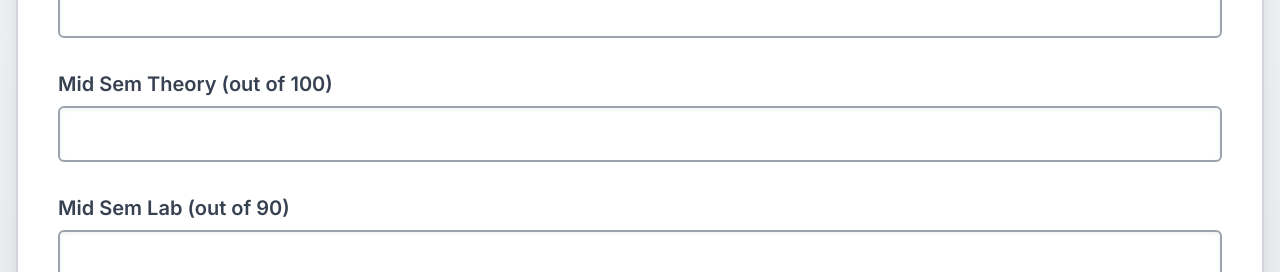
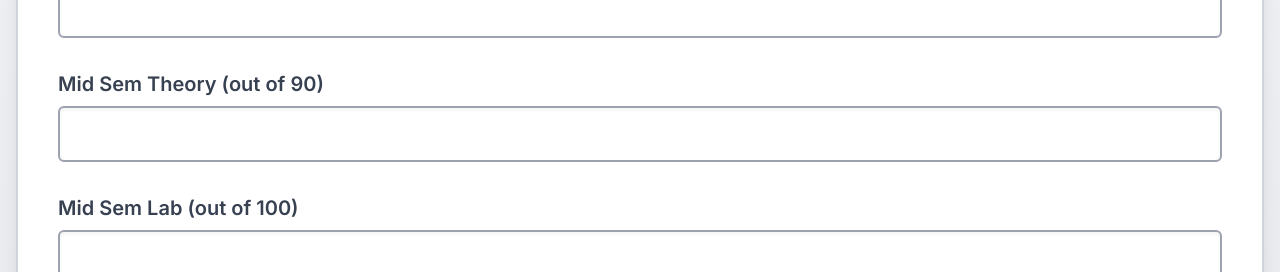
Before and after one commit to Arihant25/gradR, a Next.js app: page /courses/Introduction-to-Software-Systems in a window 1280 px wide. Shown: the part 416-688 px from the top of the page. Built offline with nearby package versions, Linux system fonts and the light colour scheme.

Commit message:
Fix ISS marks (correctly)

```diff
--- a/src/app/courses/Introduction-to-Software-Systems/page.tsx
+++ b/src/app/courses/Introduction-to-Software-Systems/page.tsx
@@ -106,7 +106,7 @@ const ISSPage = () => {
             />
           </div>
           <div className="mb-8 animate-fade-in animate-delay-200">
-            <h3 className="text-lg sm:text-xl font-semibold mb-2 text-gray-700">Mid Sem Theory (out of 100)</h3>
+            <h3 className="text-lg sm:text-xl font-semibold mb-2 text-gray-700">Mid Sem Theory (out of 90)</h3>
             <input
               type="number"
               name="midSemTheory"
@@ -117,7 +117,7 @@ const ISSPage = () => {
             />
           </div>
           <div className="mb-8 animate-fade-in animate-delay-300">
-            <h3 className="text-lg sm:text-xl font-semibold mb-2 text-gray-700">Mid Sem Lab (out of 90)</h3>
+            <h3 className="text-lg sm:text-xl font-semibold mb-2 text-gray-700">Mid Sem Lab (out of 100)</h3>
             <input
               type="number"
               name="midSemLab"
```
